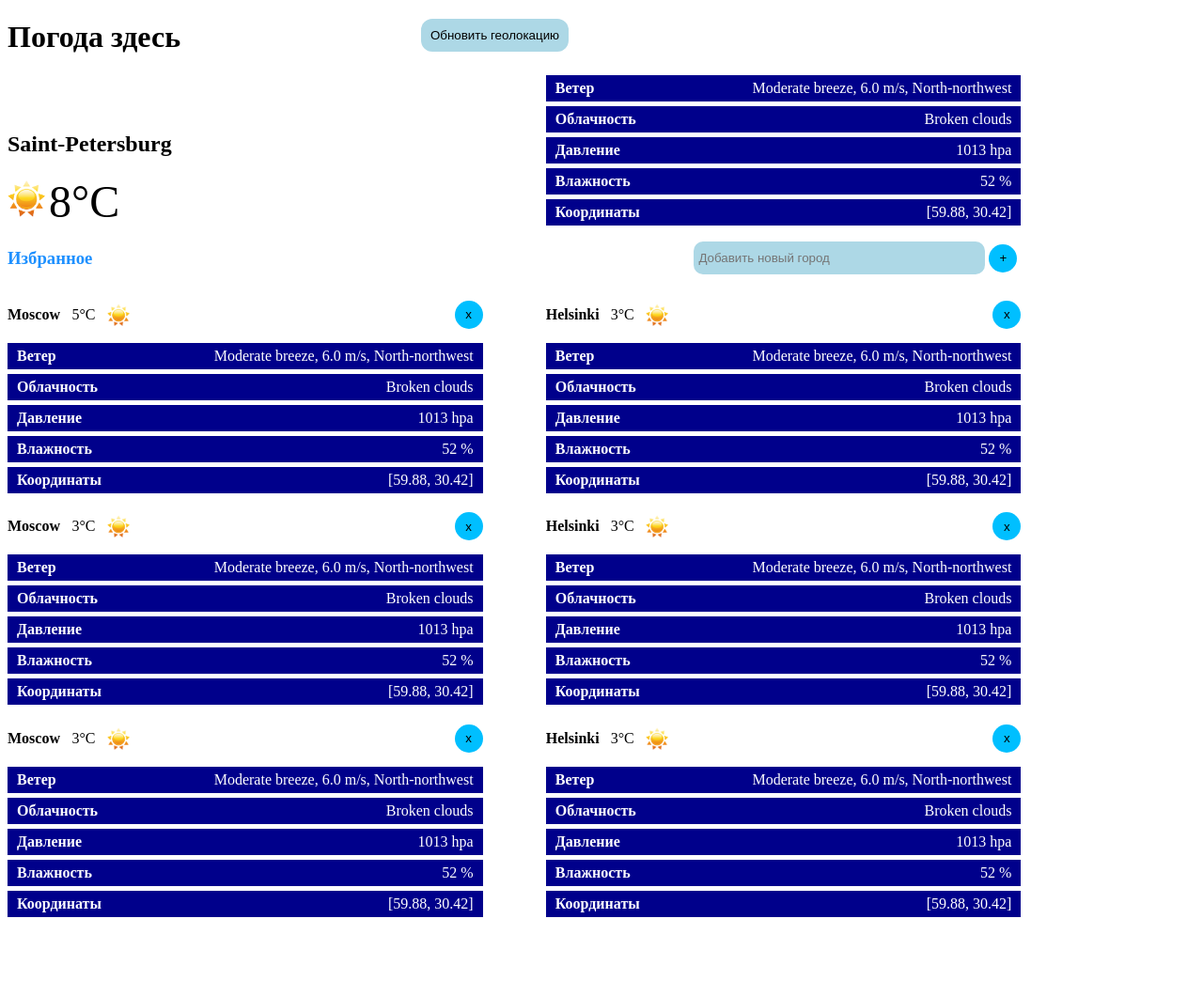
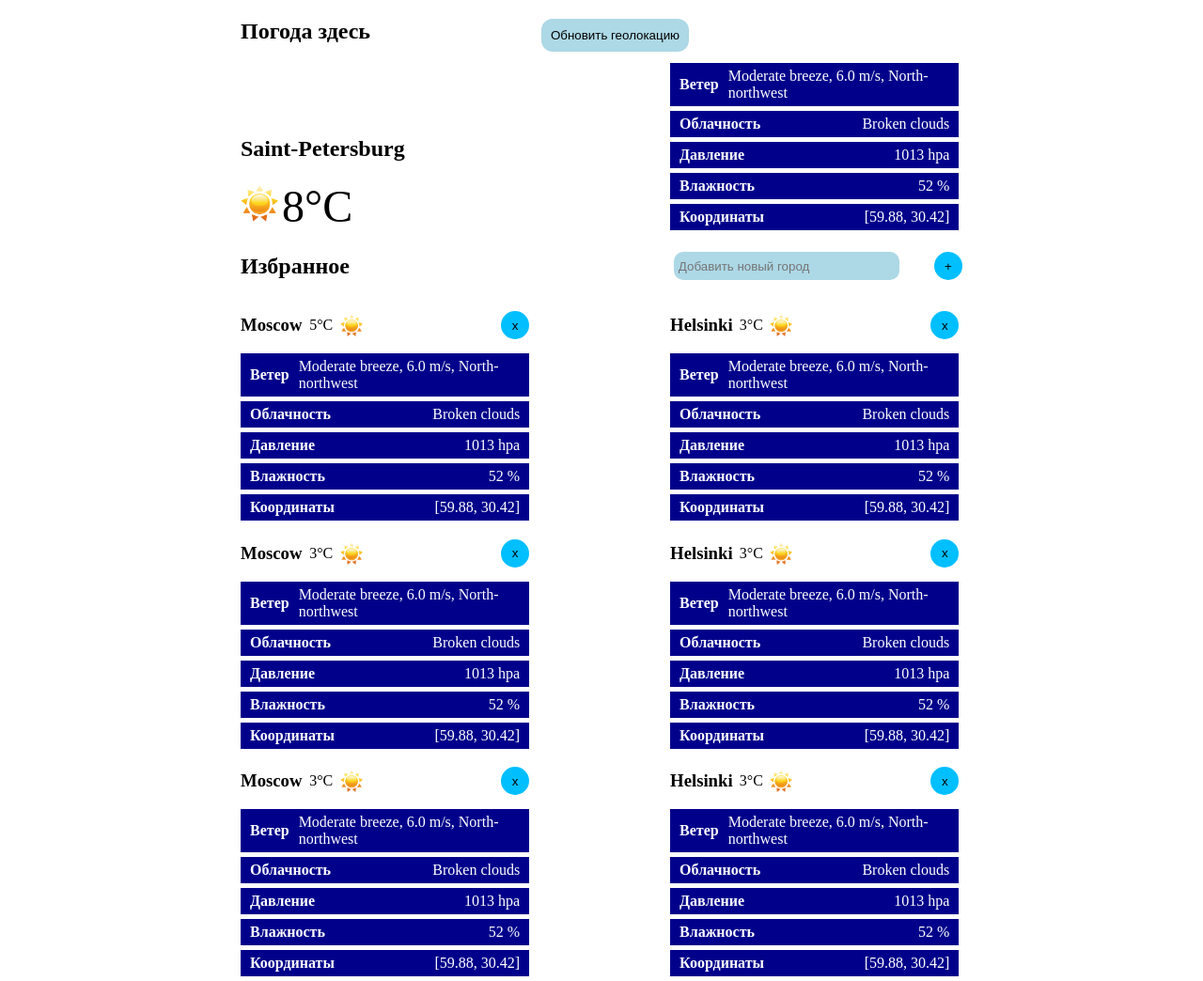
Before and after one commit to westquest/WebWeather, a plain HTML site: page index.html in a window 1280 px wide. Shown: the whole page at 94% size. Before the commit the page ends 989 px from the top, so only its background shows below. Drawn offline with Linux system fonts and the light colour scheme.

```diff
--- a/index.html
+++ b/index.html
@@ -10,12 +10,14 @@
 
 <header>
 
-    <h1 class="weatherHere">Погода здесь</h1>
-    <input type='button' class='updateButtonMain' value='Обновить геолокацию'>
-    <input type='button' class='updateButtonMobile' value=''>
+    <section class="geo-update">
+        <h1 class="weatherHere">Погода здесь</h1>
+        <input type='button' class='updateButtonMain' value='Обновить геолокацию'>
+        <input type='button' class='updateButtonMobile' value=''>
+    </section>
 
 
-    <div class="currentCity">
+    <section class="currentCity">
 
         <div class="currentMainInfo">
 
@@ -53,22 +55,22 @@
 
         </div>
 
-    </div>
+    </section>
 
 </header>
 
 <main>
-    <div class="favoriteSection">
+    <section class="favoriteSection">
         <div class="favoriteSectionTitle">
-            <h3 class="favorite">Избранное</h3>
+            <h2 class="favorite">Избранное</h2>
         </div>
 
         <div class="favoriteSectionValue">
             <input class="addCity" placeholder="Добавить новый город"/>
-            <button class="close">+</button>
+            <button class="close addCityButton">+</button>
         </div>
 
-    </div>
+    </section>
 
 
     <ul class="citiesList">
@@ -77,7 +79,7 @@
 
             <div class="cityHeader">
                 <div class="cityHeaderInfo">
-                    <h4 class="cityHeaderTitle">Moscow</h4>
+                    <h3 class="cityHeaderTitle">Moscow</h3>
                     <span class="cityHeaderTemperature">5°C</span>
                     <img class="weatherIcon" alt="Weather icon" src="resources/sun.png"/>
                 </div>
@@ -114,7 +116,7 @@
 
             <div class="cityHeader">
                 <div class="cityHeaderInfo">
-                    <h4 class="cityHeaderTitle">Helsinki</h4>
+                    <h3 class="cityHeaderTitle">Helsinki</h3>
                     <span class="cityHeaderTemperature">3°C</span>
                     <img class="weatherIcon" alt="Weather icon" src="resources/sun.png"/>
                 </div>
@@ -150,7 +152,7 @@
 
             <div class="cityHeader">
                 <div class="cityHeaderInfo">
-                    <h4 class="cityHeaderTitle">Moscow</h4>
+                    <h3 class="cityHeaderTitle">Moscow</h3>
                     <span class="cityHeaderTemperature">3°C</span>
                     <img class="weatherIcon" alt="Weather icon" src="resources/sun.png"/>
                 </div>
@@ -186,7 +188,7 @@
 
             <div class="cityHeader">
                 <div class="cityHeaderInfo">
-                    <h4 class="cityHeaderTitle">Helsinki</h4>
+                    <h3 class="cityHeaderTitle">Helsinki</h3>
                     <span class="cityHeaderTemperature">3°C</span>
                     <img class="weatherIcon" alt="Weather icon" src="resources/sun.png"/>
                 </div>
@@ -222,7 +224,7 @@
 
             <div class="cityHeader">
                 <div class="cityHeaderInfo">
-                    <h4 class="cityHeaderTitle">Moscow</h4>
+                    <h3 class="cityHeaderTitle">Moscow</h3>
                     <span class="cityHeaderTemperature">3°C</span>
                     <img class="weatherIcon" alt="Weather icon" src="resources/sun.png"/>
                 </div>
@@ -258,7 +260,7 @@
 
             <div class="cityHeader">
                 <div class="cityHeaderInfo">
-                    <h4 class="cityHeaderTitle">Helsinki</h4>
+                    <h3 class="cityHeaderTitle">Helsinki</h3>
                     <span class="cityHeaderTemperature">3°C</span>
                     <img class="weatherIcon" alt="Weather icon" src="resources/sun.png"/>
                 </div>
@@ -294,5 +296,6 @@
     </ul>
 </main>
 
+
 </body>
 </html>
--- a/style.css
+++ b/style.css
@@ -1,6 +1,3 @@
-h3 {
-    color: dodgerblue;
-}
 ul {
     padding: 0;
     margin: 0;
@@ -14,9 +11,10 @@
     display: none;
     background-image: url("resources/update.png");
     background-repeat: no-repeat;
-    background-size: 17px 17px;
-    background-position: 0;
-    background-color: transparent;
+    background-size: 28px 28px;
+    height: 30px;
+    width: 30px;
+    background-position: 1px;
     border: none;
     border-radius: 50%;
 }
@@ -64,7 +62,7 @@
 
 ul li.city {
     display: inline-block;
-    margin-right: 5%
+    margin-right: 19%
 }
 
 ul li.city:nth-child(even) {
@@ -76,7 +74,6 @@
     display: flex;
     justify-content: space-between;
     align-items: center;
-    padding-right: 15%;
 }
 
 
@@ -84,7 +81,11 @@
 .currentMainInfo, .currentInfo {
     display: inline-block;
     width: 40%;
-    margin-right: 5%
+    margin-right: 19%
+}
+
+.currentInfo{
+    margin-right: 0
 }
 
 .currentTemp {
@@ -108,13 +109,10 @@
 
     .currentInfo, .currentMainInfo {
         width: 90%;
-        margin-right: 0;
     }
 
 
-    .favoriteSection {
-        display: block;
-    }
+
 
 
     .updateButtonMain {
@@ -124,30 +122,39 @@
     .updateButtonMobile {
         display: inline;
         position: absolute;
-        top: 35px;
-        left: 200px;
+        top: 20px;
+        left: 300px;
     }
 
     .currentCity {
         display: block;
-        width: 90%;
         vertical-align: center;
     }
+
+    .favoriteSection, .favoriteSectionValue{
+        width: 700px
+    }
+
+    .favoriteSection {
+        display: block;
+    }
+
 }
 
 input.addCity {
     border: none;
     background-color: lightblue;
-    width: 300px;
-    padding: 10px 5px;
+    width: 75%;
+    padding: 0 5px;
     border-radius: 10px;
+
 }
 
 
 .updateButtonMain {
     position: absolute;
     top: 20px;
-    left: 35%;
+    left: 45%;
     border: none;
     background-color: lightblue;
     border-radius: 12px;
@@ -167,3 +174,17 @@
     height: 1.5em;
     width: 1.5em;
 }
+
+
+.geo-update{
+}
+
+body{
+    margin: 0 20%
+}
+
+.favoriteSectionValue{
+    display: flex;
+    justify-content: space-between;
+    width: 40%;
+}
```
